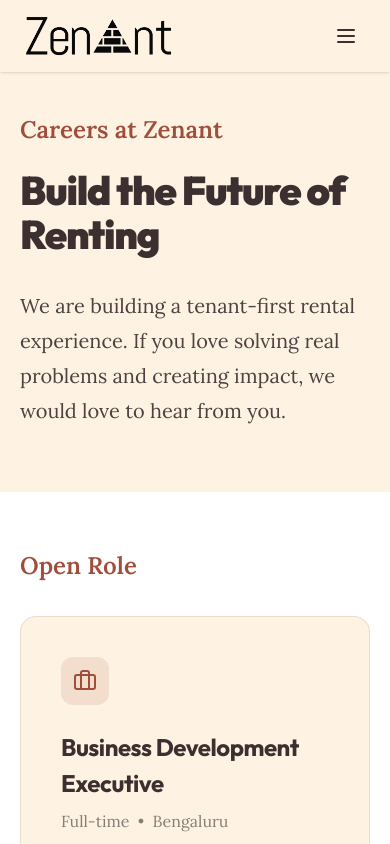
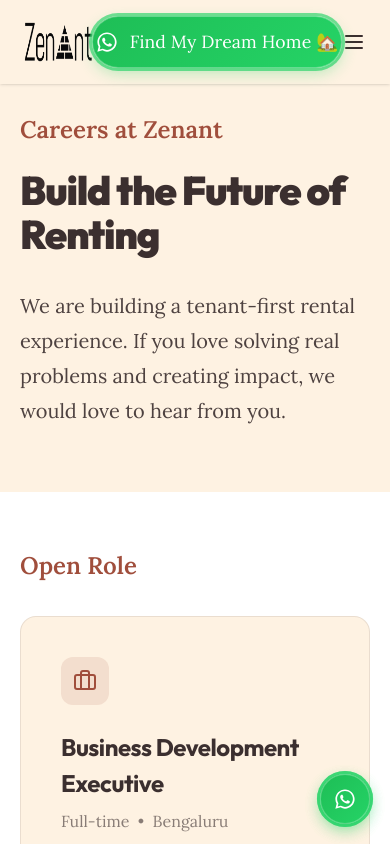
Before and after one commit to Zenant-Club/zenant-website, a React (Vite) app: page /careers in a window 390 px wide. Shown: the top 844 px of the page. Built offline with nearby package versions, Linux system fonts and the light colour scheme.

Commit message:
feat: improved chat icon and mobile view

```diff
--- a/src/App.tsx
+++ b/src/App.tsx
@@ -27,7 +27,6 @@
       <Testimonials />
       <FinalCTA />
       <Footer />
-      <FloatingWhatsApp />
     </>
   );
 }
@@ -63,6 +62,7 @@
         <Route path="/contact" element={<ContactPage />} />
         <Route path="/careers" element={<CareersPage />} />
       </Routes>
+      <FloatingWhatsApp />
       <Analytics />
       <SpeedInsights />
     </div>
--- a/src/components/FloatingWhatsApp.tsx
+++ b/src/components/FloatingWhatsApp.tsx
@@ -1,23 +1,24 @@
-import { MessageCircle } from "lucide-react";
-
 export function FloatingWhatsApp() {
   return (
     <a
       href="https://wa.me/918050410310"
       target="_blank"
       rel="noopener noreferrer"
-      className="fixed bottom-6 right-4 sm:bottom-8 sm:right-8 z-50 flex items-center gap-3 bg-[#A04E3C] text-white sm:px-6 px-4 sm:py-4 py-3 rounded-full shadow-2xl hover:bg-[#8d4434] transition-all duration-300 hover:shadow-[#A04E3C]/50 hover:scale-105 active:scale-95 group"
+      className="floating-wa-btn group"
     >
-      <div className="group-hover:animate-bounce">
-        <MessageCircle className="w-5 h-5 sm:w-6 sm:h-6" />
-      </div>
-      <span className="font-lora font-medium hidden sm:block">Chat with us</span>
-
-      {/* Pulse effect */}
-      <div
-        className="absolute inset-0 rounded-full bg-[#A04E3C] opacity-50 animate-ping -z-10"
-        style={{ animationDuration: '2s' }}
-      />
+      <span className="relative overflow-hidden flex flex-col justify-start" style={{ width: '22px', height: '22px' }}>
+        <span className="wa-icon-slide-container flex flex-col">
+          {/* WhatsApp Icon */}
+          <svg viewBox="0 0 32 32" className="flex-shrink-0" fill="currentColor" xmlns="http://www.w3.org/2000/svg" style={{ width: '22px', height: '22px' }}>
+            <path d="M16 2C8.268 2 2 8.268 2 16c0 2.478.676 4.797 1.854 6.785L2 30l7.43-1.826A13.93 13.93 0 0 0 16 30c7.732 0 14-6.268 14-14S23.732 2 16 2zm0 25.5a11.44 11.44 0 0 1-5.84-1.6l-.418-.25-4.41 1.084 1.116-4.298-.274-.44A11.44 11.44 0 0 1 4.5 16C4.5 9.596 9.596 4.5 16 4.5S27.5 9.596 27.5 16 22.404 27.5 16 27.5zm6.29-8.56c-.344-.172-2.036-1.004-2.352-1.118-.316-.115-.547-.172-.777.172-.23.344-.892 1.118-1.094 1.348-.2.23-.403.258-.747.086-.344-.172-1.453-.536-2.768-1.708-1.022-.912-1.713-2.038-1.913-2.382-.2-.344-.021-.53.15-.702.154-.154.344-.402.516-.603.172-.2.23-.344.344-.573.115-.23.058-.43-.029-.603-.086-.172-.777-1.875-1.065-2.567-.28-.672-.565-.581-.777-.592l-.662-.011c-.23 0-.603.086-.919.43-.316.344-1.207 1.18-1.207 2.877 0 1.697 1.236 3.337 1.408 3.567.172.23 2.433 3.715 5.895 5.208.824.355 1.467.567 1.968.726.827.263 1.58.226 2.175.137.663-.1 2.036-.832 2.323-1.636.287-.804.287-1.493.2-1.636-.086-.143-.316-.23-.66-.402z"/>
+          </svg>
+          {/* House Icon */}
+          <svg viewBox="0 0 24 24" className="flex-shrink-0" fill="none" stroke="currentColor" strokeWidth="2.5" strokeLinecap="round" strokeLinejoin="round" xmlns="http://www.w3.org/2000/svg" style={{ width: '22px', height: '22px' }}>
+            <path d="m3 9 9-7 9 7v11a2 2 0 0 1-2 2H5a2 2 0 0 1-2-2z" />
+            <polyline points="9 22 9 12 15 12 15 22" />
+          </svg>
+        </span>
+      </span>
     </a>
   );
 }
--- a/src/components/Header.tsx
+++ b/src/components/Header.tsx
@@ -1,5 +1,5 @@
 import { useState, useEffect } from "react";
-import { MessageCircle, Menu, X } from "lucide-react";
+import { Menu, X } from "lucide-react";
 import { useLocation, useNavigate } from "react-router-dom";
 
 export function Header() {
@@ -93,11 +93,23 @@
           href="https://wa.me/918050410310"
           target="_blank"
           rel="noopener noreferrer"
-          className="hidden md:flex items-center gap-2 bg-[#A04E3C] text-white px-6 py-2.5 rounded-full font-lora hover:bg-[#8d4434] transition-all hover:shadow-lg"
-          style={{ fontSize: "1.125rem" }}
+          className="hidden md:flex items-center gap-3 text-white px-9 py-3.5 rounded-full font-lora font-bold whatsapp-cta-btn"
+          style={{ fontSize: "1.1rem" }}
         >
-          <MessageCircle className="w-4 h-4" />
-          Chat on WhatsApp
+          <span className="relative overflow-hidden flex flex-col justify-start" style={{ width: '22px', height: '22px' }}>
+            <span className="wa-icon-slide-container flex flex-col">
+              {/* WhatsApp Icon */}
+              <svg viewBox="0 0 32 32" className="flex-shrink-0" fill="currentColor" xmlns="http://www.w3.org/2000/svg" style={{ width: '22px', height: '22px' }}>
+                <path d="M16 2C8.268 2 2 8.268 2 16c0 2.478.676 4.797 1.854 6.785L2 30l7.43-1.826A13.93 13.93 0 0 0 16 30c7.732 0 14-6.268 14-14S23.732 2 16 2zm0 25.5a11.44 11.44 0 0 1-5.84-1.6l-.418-.25-4.41 1.084 1.116-4.298-.274-.44A11.44 11.44 0 0 1 4.5 16C4.5 9.596 9.596 4.5 16 4.5S27.5 9.596 27.5 16 22.404 27.5 16 27.5zm6.29-8.56c-.344-.172-2.036-1.004-2.352-1.118-.316-.115-.547-.172-.777.172-.23.344-.892 1.118-1.094 1.348-.2.23-.403.258-.747.086-.344-.172-1.453-.536-2.768-1.708-1.022-.912-1.713-2.038-1.913-2.382-.2-.344-.021-.53.15-.702.154-.154.344-.402.516-.603.172-.2.23-.344.344-.573.115-.23.058-.43-.029-.603-.086-.172-.777-1.875-1.065-2.567-.28-.672-.565-.581-.777-.592l-.662-.011c-.23 0-.603.086-.919.43-.316.344-1.207 1.18-1.207 2.877 0 1.697 1.236 3.337 1.408 3.567.172.23 2.433 3.715 5.895 5.208.824.355 1.467.567 1.968.726.827.263 1.58.226 2.175.137.663-.1 2.036-.832 2.323-1.636.287-.804.287-1.493.2-1.636-.086-.143-.316-.23-.66-.402z"/>
+              </svg>
+              {/* House Icon */}
+              <svg viewBox="0 0 24 24" className="flex-shrink-0" fill="none" stroke="currentColor" strokeWidth="2.5" strokeLinecap="round" strokeLinejoin="round" xmlns="http://www.w3.org/2000/svg" style={{ width: '22px', height: '22px' }}>
+                <path d="m3 9 9-7 9 7v11a2 2 0 0 1-2 2H5a2 2 0 0 1-2-2z" />
+                <polyline points="9 22 9 12 15 12 15 22" />
+              </svg>
+            </span>
+          </span>
+          Find My Dream Home 🏡
         </a>
 
         {/* Mobile Hamburger Button */}
@@ -154,12 +166,24 @@
             href="https://wa.me/918050410310"
             target="_blank"
             rel="noopener noreferrer"
-            className="mt-3 flex items-center justify-center gap-2 bg-[#A04E3C] text-white px-6 py-3 rounded-full font-lora hover:bg-[#8d4434] transition-all"
-            style={{ fontSize: "1rem" }}
+            className="mt-3 flex items-center justify-center gap-3 text-white px-9 py-3.5 rounded-full font-lora font-bold whatsapp-cta-btn"
+            style={{ fontSize: "1.05rem" }}
             onClick={() => setMenuOpen(false)}
           >
-            <MessageCircle className="w-4 h-4" />
-            Chat on WhatsApp
+            <span className="relative overflow-hidden flex flex-col justify-start" style={{ width: '22px', height: '22px' }}>
+              <span className="wa-icon-slide-container flex flex-col">
+                {/* WhatsApp Icon */}
+                <svg viewBox="0 0 32 32" className="flex-shrink-0" fill="currentColor" xmlns="http://www.w3.org/2000/svg" style={{ width: '22px', height: '22px' }}>
+                  <path d="M16 2C8.268 2 2 8.268 2 16c0 2.478.676 4.797 1.854 6.785L2 30l7.43-1.826A13.93 13.93 0 0 0 16 30c7.732 0 14-6.268 14-14S23.732 2 16 2zm0 25.5a11.44 11.44 0 0 1-5.84-1.6l-.418-.25-4.41 1.084 1.116-4.298-.274-.44A11.44 11.44 0 0 1 4.5 16C4.5 9.596 9.596 4.5 16 4.5S27.5 9.596 27.5 16 22.404 27.5 16 27.5zm6.29-8.56c-.344-.172-2.036-1.004-2.352-1.118-.316-.115-.547-.172-.777.172-.23.344-.892 1.118-1.094 1.348-.2.23-.403.258-.747.086-.344-.172-1.453-.536-2.768-1.708-1.022-.912-1.713-2.038-1.913-2.382-.2-.344-.021-.53.15-.702.154-.154.344-.402.516-.603.172-.2.23-.344.344-.573.115-.23.058-.43-.029-.603-.086-.172-.777-1.875-1.065-2.567-.28-.672-.565-.581-.777-.592l-.662-.011c-.23 0-.603.086-.919.43-.316.344-1.207 1.18-1.207 2.877 0 1.697 1.236 3.337 1.408 3.567.172.23 2.433 3.715 5.895 5.208.824.355 1.467.567 1.968.726.827.263 1.58.226 2.175.137.663-.1 2.036-.832 2.323-1.636.287-.804.287-1.493.2-1.636-.086-.143-.316-.23-.66-.402z"/>
+                </svg>
+                {/* House Icon */}
+                <svg viewBox="0 0 24 24" className="flex-shrink-0" fill="none" stroke="currentColor" strokeWidth="2.5" strokeLinecap="round" strokeLinejoin="round" xmlns="http://www.w3.org/2000/svg" style={{ width: '22px', height: '22px' }}>
+                  <path d="m3 9 9-7 9 7v11a2 2 0 0 1-2 2H5a2 2 0 0 1-2-2z" />
+                  <polyline points="9 22 9 12 15 12 15 22" />
+                </svg>
+              </span>
+            </span>
+            Find My Dream Home 🏡
           </a>
         </nav>
       </div>
--- a/src/index.css
+++ b/src/index.css
@@ -2054,3 +2054,135 @@
   inherits: false;
   initial-value: 1;
 }
+
+/* ============================================================
+   WhatsApp CTA Button — Premium Animated Style
+   ============================================================ */
+
+@keyframes wa-border-glow {
+  0%, 100% {
+    box-shadow:
+      0 0 0 1.5px rgba(37, 211, 102, 0.45),
+      0 4px 12px rgba(37, 211, 102, 0.2);
+  }
+  50% {
+    box-shadow:
+      0 0 0 3.5px rgba(37, 211, 102, 0.7),
+      0 6px 16px rgba(37, 211, 102, 0.35);
+  }
+}
+
+.whatsapp-cta-btn {
+  position: relative;
+  background: linear-gradient(
+    135deg,
+    #1ebe56 0%,
+    #25d366 100%
+  );
+  border: 1px solid rgba(255, 255, 255, 0.3);
+  animation: wa-border-glow 2.5s ease-in-out infinite;
+  transition: transform 0.3s cubic-bezier(0.25, 1, 0.5, 1), box-shadow 0.3s cubic-bezier(0.25, 1, 0.5, 1);
+  overflow: visible;
+  text-decoration: none;
+  letter-spacing: 0.01em;
+  min-width: 250px;
+  height: 52px;
+  display: inline-flex;
+  align-items: center;
+  justify-content: center;
+}
+
+/* Hover lift and glow expansion */
+.whatsapp-cta-btn:hover {
+  transform: translateY(-2px) scale(1.02);
+  animation-play-state: paused;
+  box-shadow:
+    0 0 0 4px rgba(37, 211, 102, 0.85),
+    0 8px 24px rgba(37, 211, 102, 0.45),
+    0 2px 6px rgba(0, 0, 0, 0.15);
+  border-color: rgba(255, 255, 255, 0.6);
+}
+
+/* Icon sliding behavior */
+.whatsapp-cta-btn .wa-icon-slide-container {
+  display: flex;
+  flex-direction: column;
+  height: 44px; /* 22px * 2 */
+  transition: transform 0.4s cubic-bezier(0.16, 1, 0.3, 1);
+}
+
+.whatsapp-cta-btn:hover .wa-icon-slide-container {
+  transform: translateY(-22px);
+}
+
+/* Active press */
+.whatsapp-cta-btn:active {
+  transform: translateY(0) scale(0.98);
+  box-shadow:
+    0 2px 8px rgba(37, 211, 102, 0.3),
+    0 0 8px rgba(251, 191, 36, 0.2),
+    0 1px 2px rgba(0, 0, 0, 0.12);
+}
+
+/* ============================================================
+   Floating WhatsApp Button
+   ============================================================ */
+.floating-wa-btn {
+  position: fixed;
+  bottom: 24px;
+  right: 24px;
+  z-index: 50;
+  display: flex;
+  align-items: center;
+  justify-content: center;
+  background: linear-gradient(135deg, #1ebe56 0%, #25d366 100%);
+  color: #ffffff !important;
+  width: 56px;
+  height: 56px;
+  border-radius: 50%;
+  box-shadow:
+    0 0 0 1.5px rgba(37, 211, 102, 0.45),
+    0 6px 20px rgba(37, 211, 102, 0.3),
+    0 2px 6px rgba(0, 0, 0, 0.15);
+  border: 1px solid rgba(255, 255, 255, 0.25);
+  text-decoration: none;
+  transition: transform 0.3s cubic-bezier(0.25, 1, 0.5, 1), box-shadow 0.3s cubic-bezier(0.25, 1, 0.5, 1);
+  animation: wa-border-glow 2.5s ease-in-out infinite;
+}
+
+.floating-wa-btn:hover {
+  transform: translateY(-3px) scale(1.05);
+  box-shadow:
+    0 0 0 4px rgba(37, 211, 102, 0.85),
+    0 10px 28px rgba(37, 211, 102, 0.45),
+    0 3px 8px rgba(0, 0, 0, 0.18);
+  border-color: rgba(255, 255, 255, 0.5);
+  animation-play-state: paused;
+}
+
+.floating-wa-btn:active {
+  transform: translateY(-1px) scale(0.97);
+  box-shadow:
+    0 0 0 2px rgba(37, 211, 102, 0.5),
+    0 4px 12px rgba(37, 211, 102, 0.3);
+}
+
+.floating-wa-btn .wa-icon-slide-container {
+  display: flex;
+  flex-direction: column;
+  height: 44px; /* 22px * 2 */
+  transition: transform 0.4s cubic-bezier(0.16, 1, 0.3, 1);
+}
+
+.floating-wa-btn:hover .wa-icon-slide-container {
+  transform: translateY(-22px);
+}
+
+@media (max-width: 640px) {
+  .floating-wa-btn {
+    bottom: 20px;
+    right: 20px;
+    width: 50px;
+    height: 50px;
+  }
+}
```
